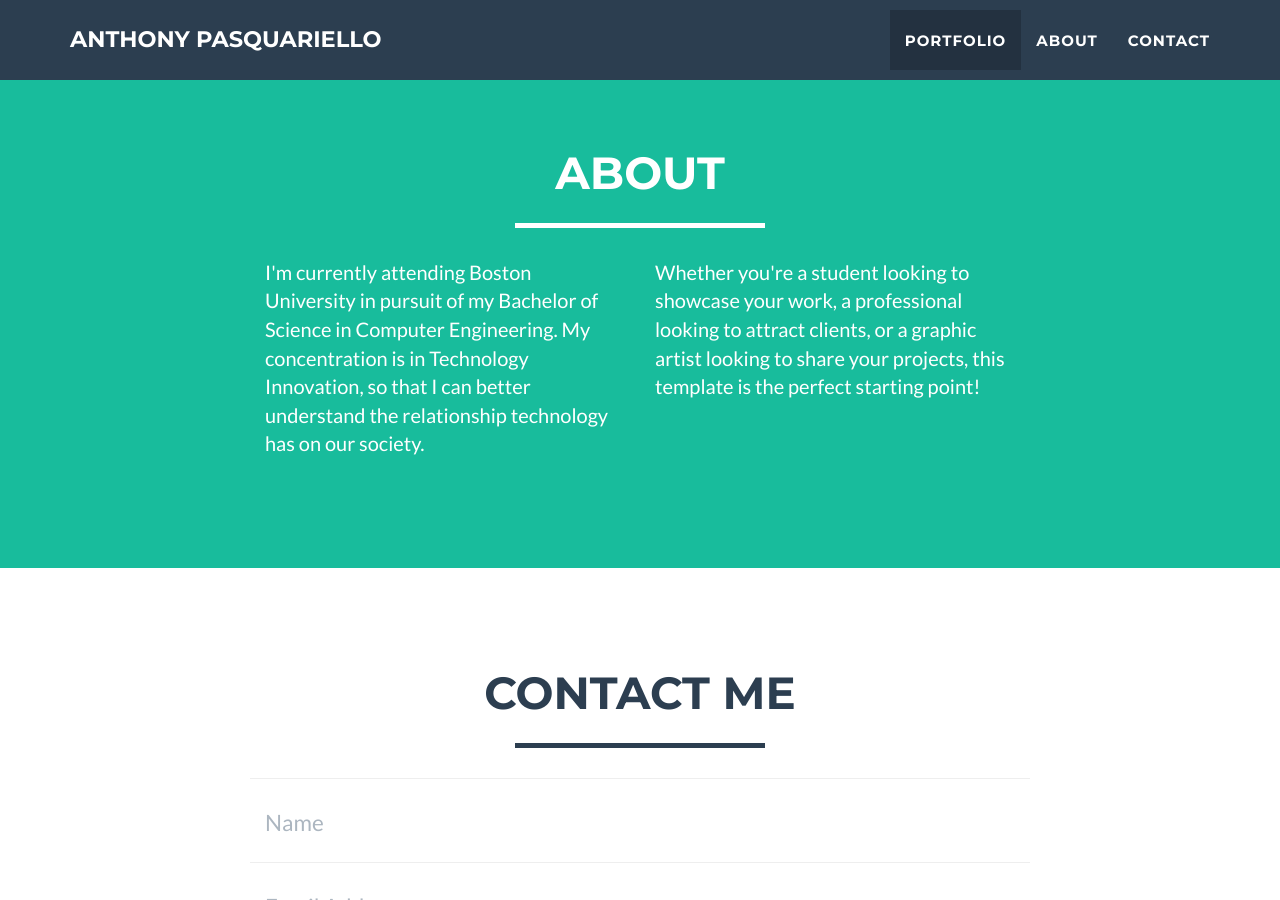
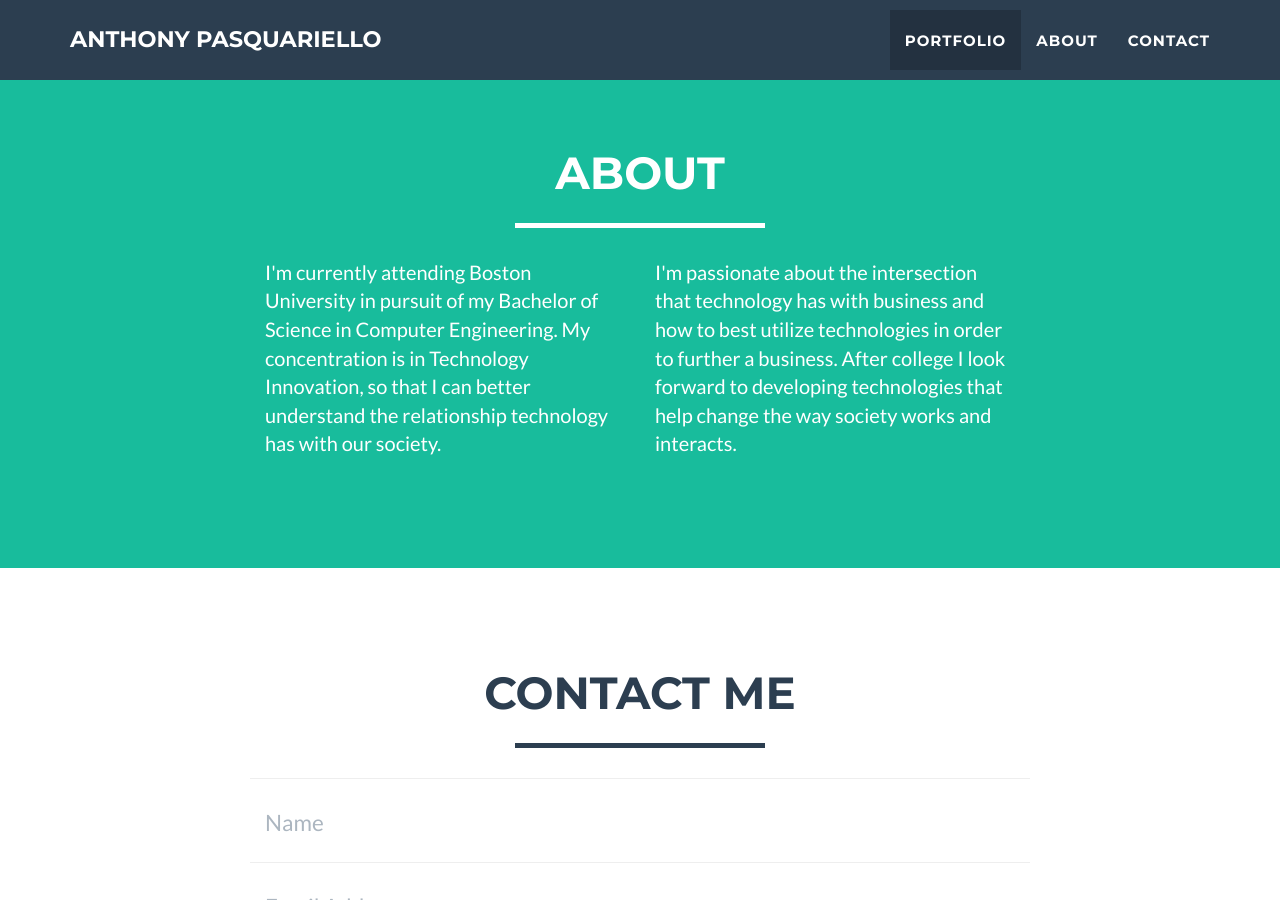
Before and after one commit to antpas/antpas.github.io, a Jekyll site: the page built from index.html, in a window 1280 px wide and 900 px high, scrolled down 1698 px. Built offline with Jekyll 4.4.1, drawn with Linux system fonts in a browser that asks for light colours.

Commit message:
Update about.html

```diff
--- a/_includes/about.html
+++ b/_includes/about.html
@@ -9,10 +9,10 @@
             </div>
             <div class="row">
                 <div class="col-lg-4 col-lg-offset-2">
-                    <p>I'm currently attending Boston University in pursuit of my Bachelor of Science in Computer Engineering. My concentration is in Technology Innovation, so that I can better understand the relationship technology has on our society. </p>
+                    <p>I'm currently attending Boston University in pursuit of my Bachelor of Science in Computer Engineering. My concentration is in Technology Innovation, so that I can better understand the relationship technology has with our society. </p>
                 </div>
                 <div class="col-lg-4">
-                    <p>Whether you're a student looking to showcase your work, a professional looking to attract clients, or a graphic artist looking to share your projects, this template is the perfect starting point! </p>
+                    <p>I'm passionate about the intersection that technology has with business and how to best utilize technologies in order to further a business. After college I look forward to developing technologies that help change the way society works and interacts.  </p>
                 </div>
 
             </div>
```
